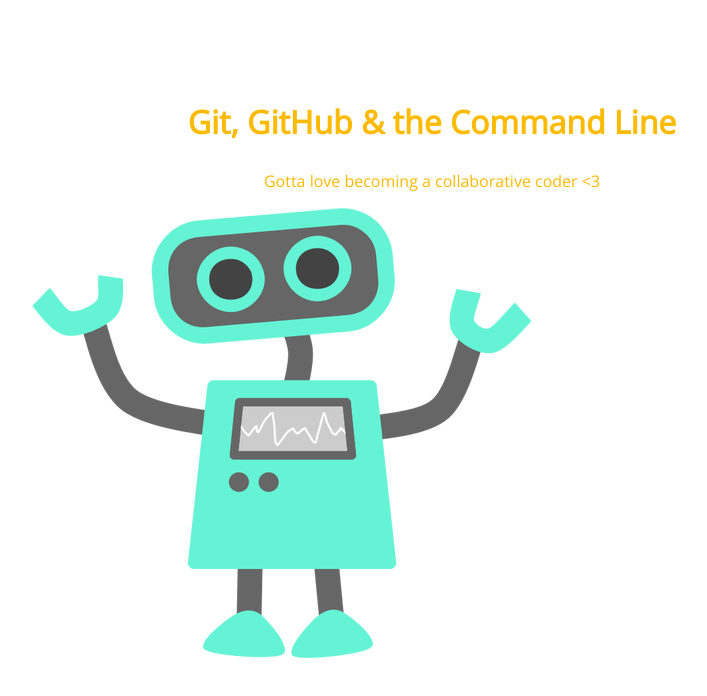
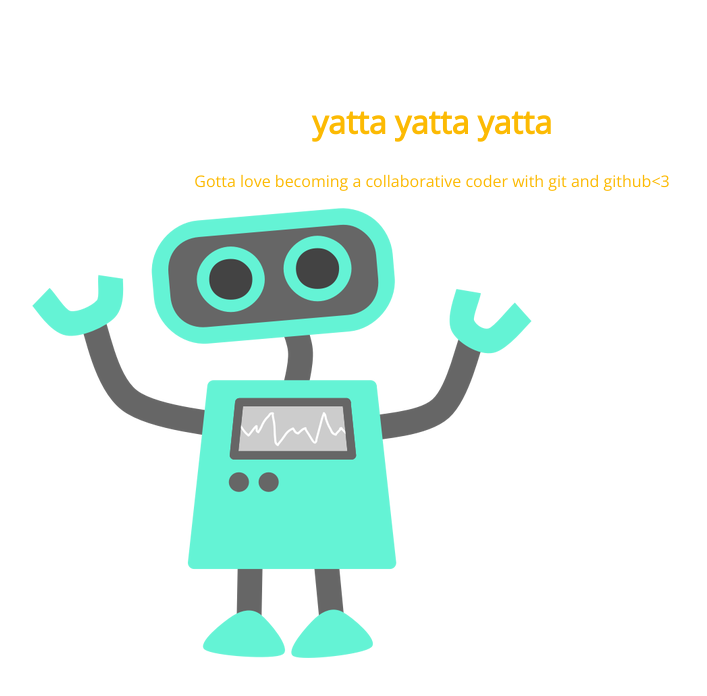
Before and after one commit to november114/105-project, a plain HTML site: page index.html in a window 1280 px wide. Shown: the whole page, without its empty margins (208-915 px from the left). Drawn offline with nearby package versions, Linux system fonts and the light colour scheme.

Commit message:
my second commit

```diff
--- a/index.html
+++ b/index.html
@@ -8,8 +8,8 @@
 </head>
 <body>
 	<section>
-		<h1>Git, GitHub & the Command Line</h1>
-		<p>Gotta love becoming a collaborative coder <3</p>
+		<h1>yatta yatta yatta</h1>
+		<p>Gotta love becoming a collaborative coder with git and github<3</p>
 		<img src="img/happy-blue-robot.png">
 	</section>
 </body>
```
